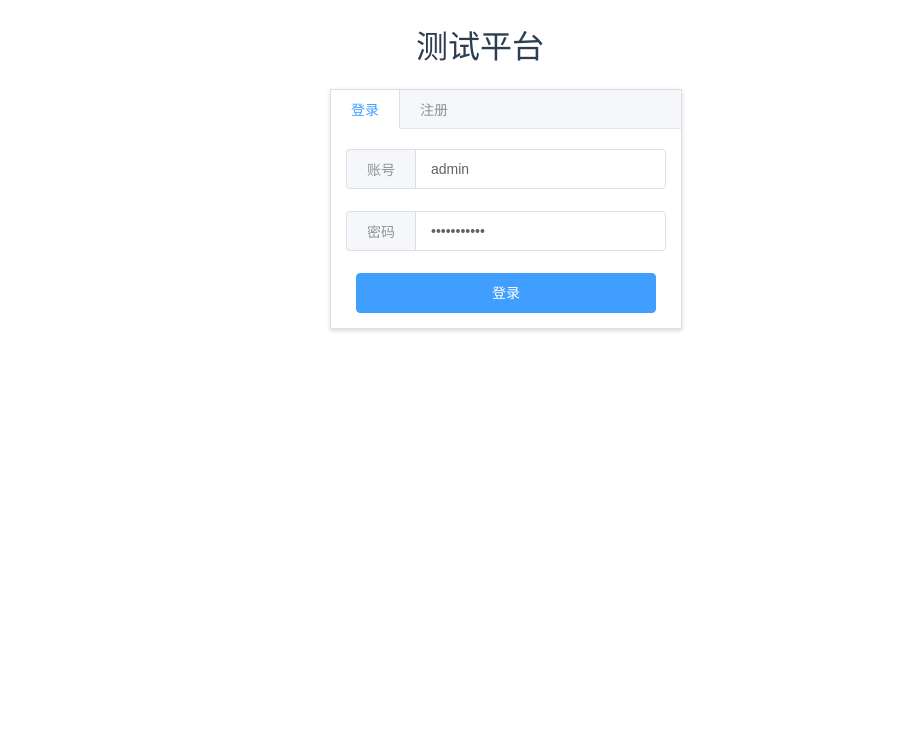
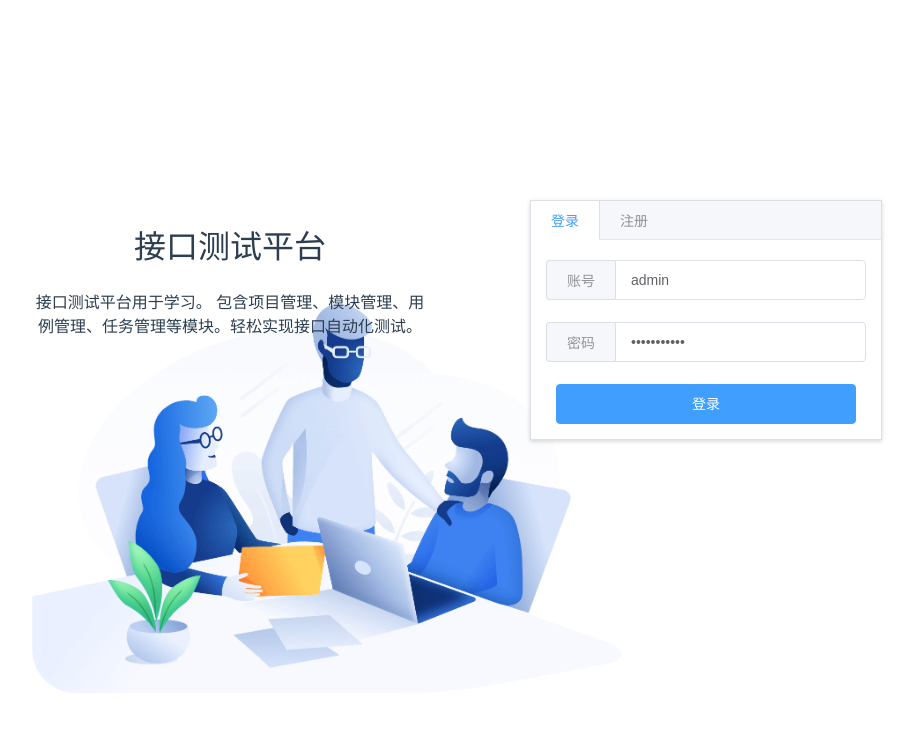
Before and after one commit to defnngj/test_dev05, a Vue app in the folder frontend/: page /#/login in a window 1280 px wide. Shown: the top 732 px of the page, without its empty margins (160-1074 px from the left). Built offline with nearby package versions, Linux system fonts and the light colour scheme; no server answers.

Commit message:
feat: 美化登录界面

```diff
--- a/frontend/src/views/Login.vue
+++ b/frontend/src/views/Login.vue
@@ -1,7 +1,14 @@
 <template>
   <div class="login">
-    <h1>测试平台</h1>
-
+    <!-- <h1>测试平台</h1> -->
+    <div class="background-img">
+      <img src="../assets/illustration.png" width="100%" height="100%" alt="" />
+    </div>
+    <div class="project-desc">
+      <h1>接口测试平台</h1>
+      <p>接口测试平台用于学习。 包含项目管理、模块管理、用例管理、任务管理等模块。轻松实现接口自动化测试。</p>
+    </div>
+    <div class="login-window">
       <el-tabs v-model="activeName" type="border-card" style="width: 350px;">
         <!-- 登录 -->
         <el-tab-pane label="登录" name="login">
@@ -51,12 +58,12 @@
               </el-form-item>
             </div>
             <div class="main-login-button">
-            <el-button id="loginButton" type="danger" @click="registerForm('regForm')">注册</el-button>
+              <el-button id="loginButton" type="success" @click="registerForm('regForm')">注册</el-button>
             </div>
           </el-form>
         </el-tab-pane>
       </el-tabs>
-
+    </div>
   </div>
 </template>
 
@@ -85,6 +92,9 @@ export default {
         username: [{ required: true, message: "请输入账号", trigger: "blur" }],
         password1: [{ required: true, message: "请输入设置密码", trigger: "blur" }],
         password2: [{ required: true, message: "请输入重复密码", trigger: "blur" }],
+      },
+      note: {
+        backgroundImage: "url(" + require("../assets/illustration.png") + ")",
       },
     };
   },
@@ -143,10 +153,28 @@ export default {
 <!-- Add "scoped" attribute to limit CSS to this component only -->
 <style scoped>
 .login {
-  width: 300px;
+  margin-top: 200px;
+  width: 900px;
   text-align: center;
   margin-left: auto;
   margin-right: auto;
+}
+.background-img {
+  z-index: -1;
+  position: absolute;
+  width: 600px;
+  top: 300px;
+}
+.project-desc {
+  height: 500px;
+  width: 400px;
+  float:left;
+  z-index:-1;
+  position: absolute;
+}
+.login-window {
+  width: 400px;
+  float: right;
 }
 .main-login-input {
   margin-top: 5px;
```
Also changed, not shown: frontend/src/assets/illustration.png (added). Lines whose indentation alone changed are shown as unchanged.
